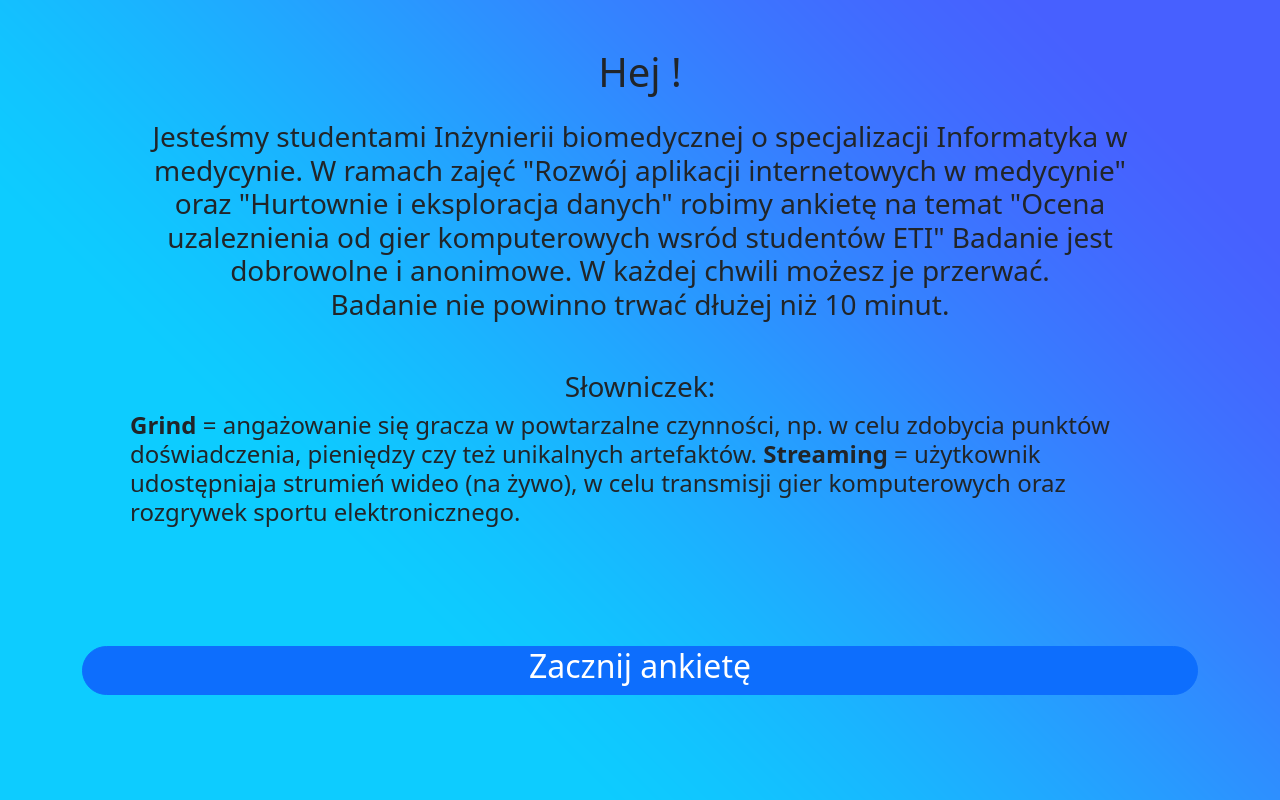
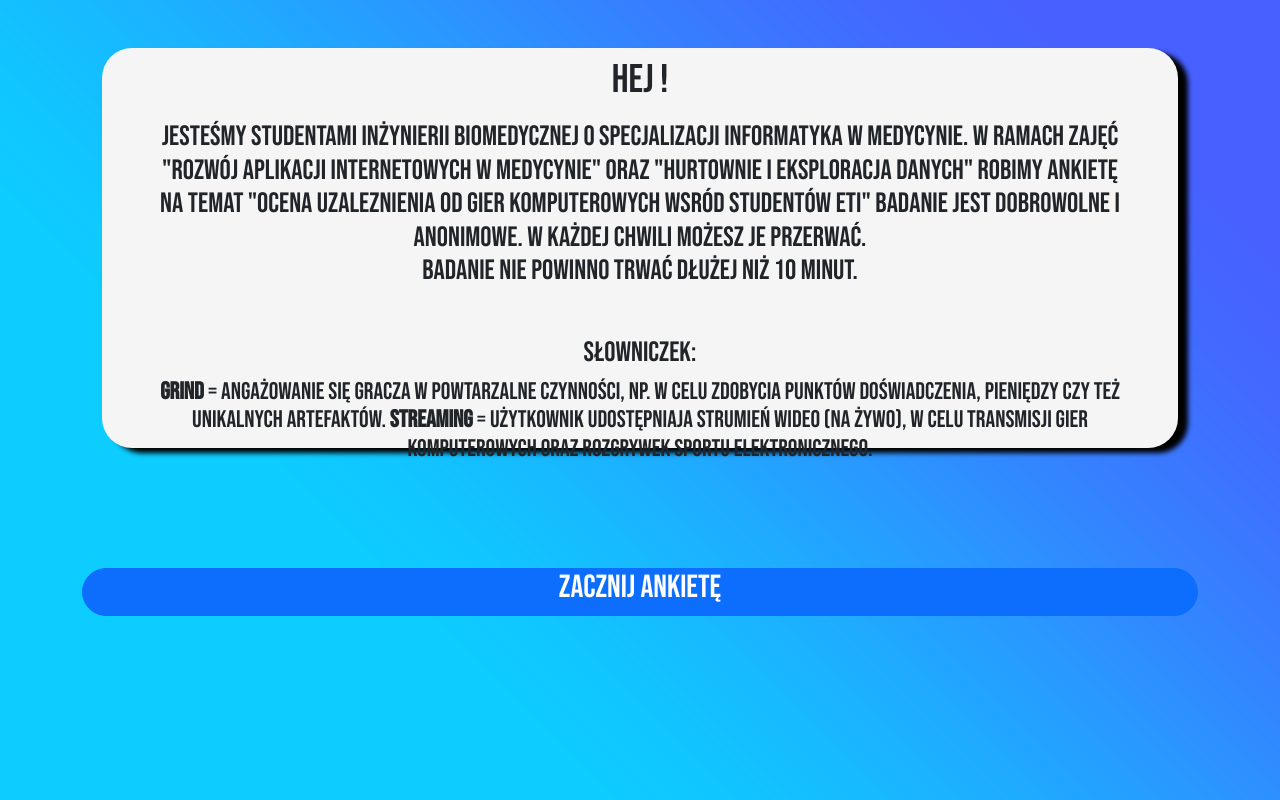
Before and after one commit to drachu/website_polling, a Flask app: page / in a window 1280 px wide. Run offline with Flask 2, Linux system fonts and the light colour scheme; some libraries are stand-ins or nearby versions.

Commit message:
Finish zmian

```diff
--- a/website/static/styles/style.css
+++ b/website/static/styles/style.css
@@ -1,4 +1,7 @@
+@import url('https://fonts.googleapis.com/css2?family=Bebas+Neue&display=swap');
+
 body {
+  font-family: 'Bebas Neue', cursive;
   text-rendering: optimizeLegibility;
   font-smooth: always;
   -webkit-font-smoothing: antialiased;
@@ -66,6 +69,28 @@ p {
           animation-name: start-up;
   -webkit-animation-duration: 2s;
           animation-duration: 2s;
+}
+
+.grid_item_start{
+  background: whitesmoke;
+  text-align: center;
+  height: 400px;
+  margin: 20px;
+  /* line-height: 40px; */
+  -webkit-box-shadow: 10px 5px 5px black;
+          box-shadow: 10px 5px 5px black;
+  border-radius: 30px;
+}
+
+.grid_item_end{
+  background: whitesmoke;
+  text-align: center;
+  height: 170px;
+  margin: 20px;
+  /* line-height: 40px; */
+  -webkit-box-shadow: 10px 5px 5px black;
+          box-shadow: 10px 5px 5px black;
+  border-radius: 30px;
 }
 
 .grid-item:hover {
--- a/website/templates/base.html
+++ b/website/templates/base.html
@@ -4,6 +4,7 @@
     <!-- Required meta tags -->
     <meta charset="utf-8" />
     <meta name="viewport" content="width=device-width, initial-scale=1" />
+    <link rel="shortcut icon" type="x-icon" href="static/images/icon.png">
 
     <!-- Bootstrap CSS -->
     <link
--- a/website/templates/home.html
+++ b/website/templates/home.html
@@ -6,8 +6,8 @@ Powitanie
 {% block content %}
 
 <div class="container my-5">
-    <div id="chmurka">
-        <h1 class="text-center my-4">Hej !</h1>
+    <div class="grid_item_start">
+        <h1 class="text-center my-3 pt-2">Hej !</h1>
 
 
         <h3 class="text-center mx-5 mb-5">
--- a/website/templates/thanks.html
+++ b/website/templates/thanks.html
@@ -7,8 +7,8 @@ Podziękowanie
 
 
 <div class="container my-5">
-    <div id="chmurka">
-        <h1 class="text-center my-4">Dzięki za wypełnienie ankiety</h1>
+    <div class="grid_item_end">
+        <h1 class="text-center my-4 pt-2">Dzięki za wypełnienie ankiety</h1>
 
 
         <h3 class="text-center mx-5 mb-5">
```
Also changed, not shown: website/static/images/background_1.png (deleted), website/static/images/background_2.png (deleted), website/static/images/background_3.png (deleted), website/static/images/trojkat.png (deleted), website/static/images/trojkat1.png (deleted), website/static/images/trojkat2.png (deleted), website/static/images/trojkat3.png (deleted).
